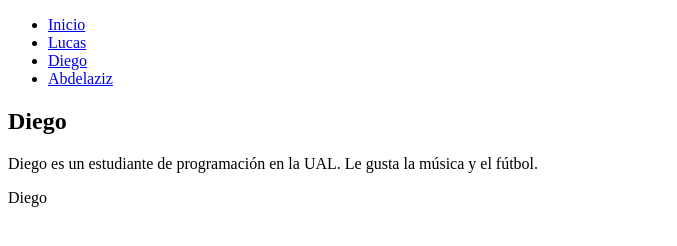
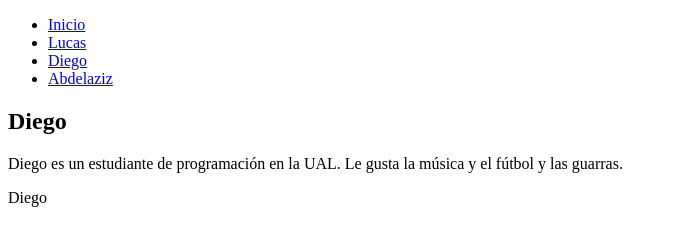
Before and after one commit to ualhmis2024-erdielu23/ualhmis2024-erdielu.github.io, a plain HTML site: page html/diego.html in a window 1280 px wide. Shown: the whole page, without its empty margins (0-677 px from the left). Drawn offline with Linux system fonts and the light colour scheme.

Commit message:
Cambio en diego.html

```diff
--- a/html/diego.html
+++ b/html/diego.html
@@ -20,7 +20,7 @@
     <main>
         <section>
             <h1>Diego</h1>
-            <p>Diego es un estudiante de programación en la UAL. Le gusta la música y el fútbol.</p>
+            <p>Diego es un estudiante de programación en la UAL. Le gusta la música y el fútbol y las guarras.</p>
         </section>
     </main>
 
```
